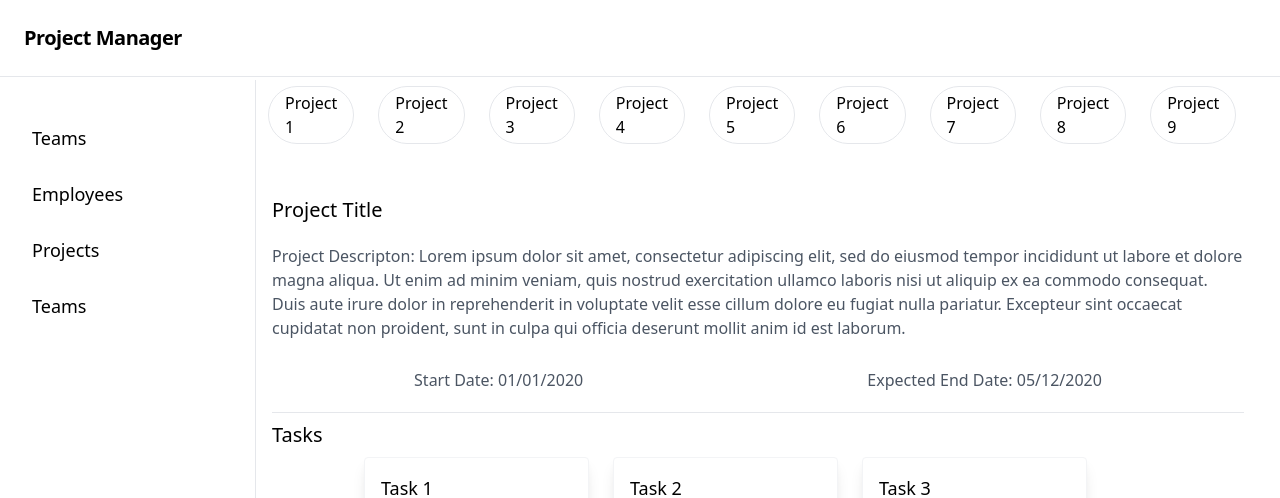
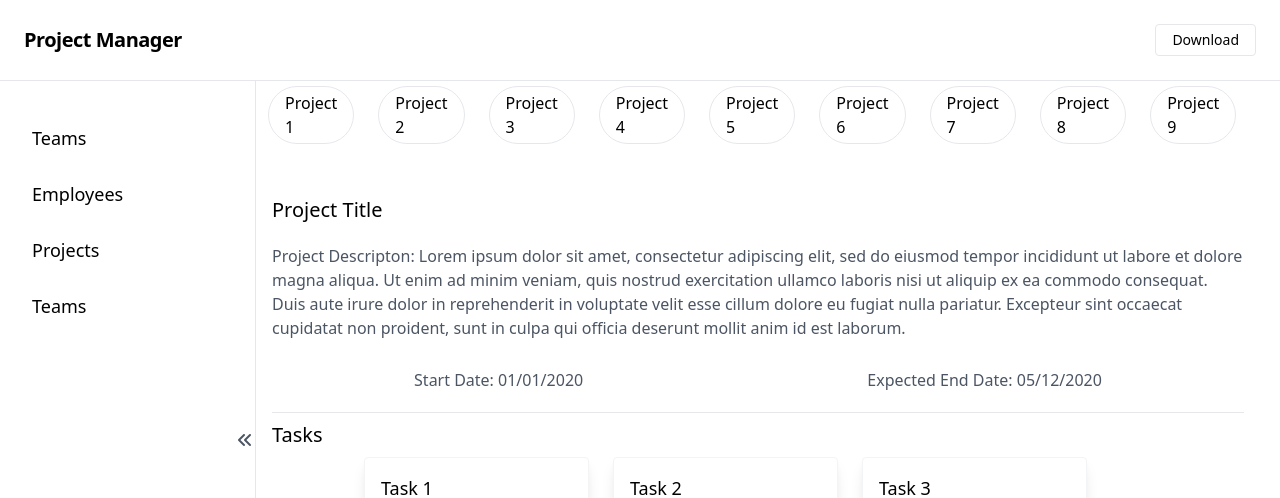
Before and after one commit to ryangautier1/project-manager, a React (Create React App) app: page / in a window 1280 px wide. Shown: the top 498 px of the page. Built offline with nearby package versions, Linux system fonts and the light colour scheme; the HTML template or start-up script is replaced by a standard one.

Commit message:
update toggle navbar functions

```diff
--- a/public/index.html
+++ b/public/index.html
@@ -26,6 +26,8 @@
     -->
     <title>Project Manager</title>
     <link href="https://unpkg.com/tailwindcss@^1.0/dist/tailwind.min.css" rel="stylesheet">
+    <script src="https://kit.fontawesome.com/7a56207d34.js" crossorigin="anonymous"></script>
+
 
   </head>
   <body>
--- a/src/components/Navbar/index.js
+++ b/src/components/Navbar/index.js
@@ -31,6 +31,26 @@ function Navbar(props) {
     }
   };
 
+  var leftIsOpen = true;
+  const leftNavRes = () => {
+    leftIsOpen = !leftIsOpen;
+    console.log("clicked");
+    if (leftIsOpen) {
+      // show menu options
+      document.getElementById("left-bar").classList.add("block");
+      document.getElementById("left-bar").classList.remove("hidden");
+      // hide left toggle open
+      document.getElementById("left-toggle-open").classList.add("hidden");
+      document.getElementById("left-toggle-open").classList.remove("block");
+    } else {
+      // hide left bar
+      document.getElementById("left-bar").classList.remove("block");
+      document.getElementById("left-bar").classList.add("hidden");
+      // show left toggle open
+      document.getElementById("left-toggle-open").classList.add("block");
+      document.getElementById("left-toggle-open").classList.remove("hidden");
+    }
+  };
 
   return (
     <div>
@@ -45,18 +65,7 @@ function Navbar(props) {
               <svg className="fill-current h-3 w-3" viewBox="0 0 20 20" xmlns="http://www.w3.org/2000/svg"><title>Menu</title><path d="M0 3h20v2H0V3zm0 6h20v2H0V9zm0 6h20v2H0v-2z" /></svg>
             </button>
           </div>
-        <div className="w-full flex-grow lg:flex lg:items-center lg:w-auto lg:hidden" id="menu-options">
-          <div className="text-sm lg:flex-grow">
-            <div className="block mt-4 lg:inline-block lg:mt-0 text-orange-500 hover:text-orange-700 mr-4">
-              Docs
-          </div>
-            <div className="block mt-4 lg:inline-block lg:mt-0 text-orange-500 hover:text-orange-700 mr-4">
-              Examples
-          </div>
-            <div className="block mt-4 lg:inline-block lg:mt-0 text-orange-500 hover:text-orange-700">
-              Blog
-          </div>
-          </div>
+          <div className="w-full lg:flex lg:items-center justify-between lg:w-auto" id="menu-options">
             <div className="inline-block text-sm px-4 py-2 leading-none border rounded text-orange-500 border-orange-500 hover:border-transparent hover:text-white hover:bg-orange-500 mt-4 lg:mt-0">Download</div>
 
           </div>
@@ -69,8 +78,13 @@ function Navbar(props) {
           <div className="mt-6 pl-3 pb-1 w-48 text-lg menu-item">Employees</div>
           <div className="mt-6 pl-3 pb-1 w-48 text-lg menu-item">Projects</div>
           <div className="mt-6 pl-3 pb-1 w-48 text-lg menu-item">Teams</div>
-        <div className="h-full w-5 absolute right-0 top-0 hover:bg-gray-100" id="left-bar-toggle">
+          <div className="h-full w-5 absolute right-0 top-0 hover:bg-gray-100" onClick={leftNavRes}>
+            <i className="fas fa-angle-double-left left-toggle-icon text-gray-600"></i>
           </div>
+        </div>
+        {/* toggle for opening nav */}
+        <div className="w-5 absolute left-0 top-0 hover:bg-gray-100 hidden fixed mt-20 border-r border-gray-200" id="left-toggle-open" onClick={leftNavRes}>
+          <i className="fas fa-angle-double-right left-toggle-icon text-gray-600"></i>
         </div>
       </div>
       <div className="relative push-right push-down">{props.children}</div>
--- a/src/components/Navbar/style.css
+++ b/src/components/Navbar/style.css
@@ -1,4 +1,8 @@
 #left-bar {
+  height: calc(100vh - 5rem)!important;
+}
+
+#left-toggle-open {
   height: calc(100vh - 5rem)!important;
 }
 
@@ -9,6 +13,14 @@
 
 .push-down {
   top: 78px;
+}
+
+.left-toggle-icon {
+  -webkit-transform: translate(-50%,-50%);
+  transform: translate(-50%,-50%);
+  position: absolute;
+  top: 50%;
+  left: 50%;
 }
 
 
```
Lines whose indentation alone changed are shown as unchanged.
